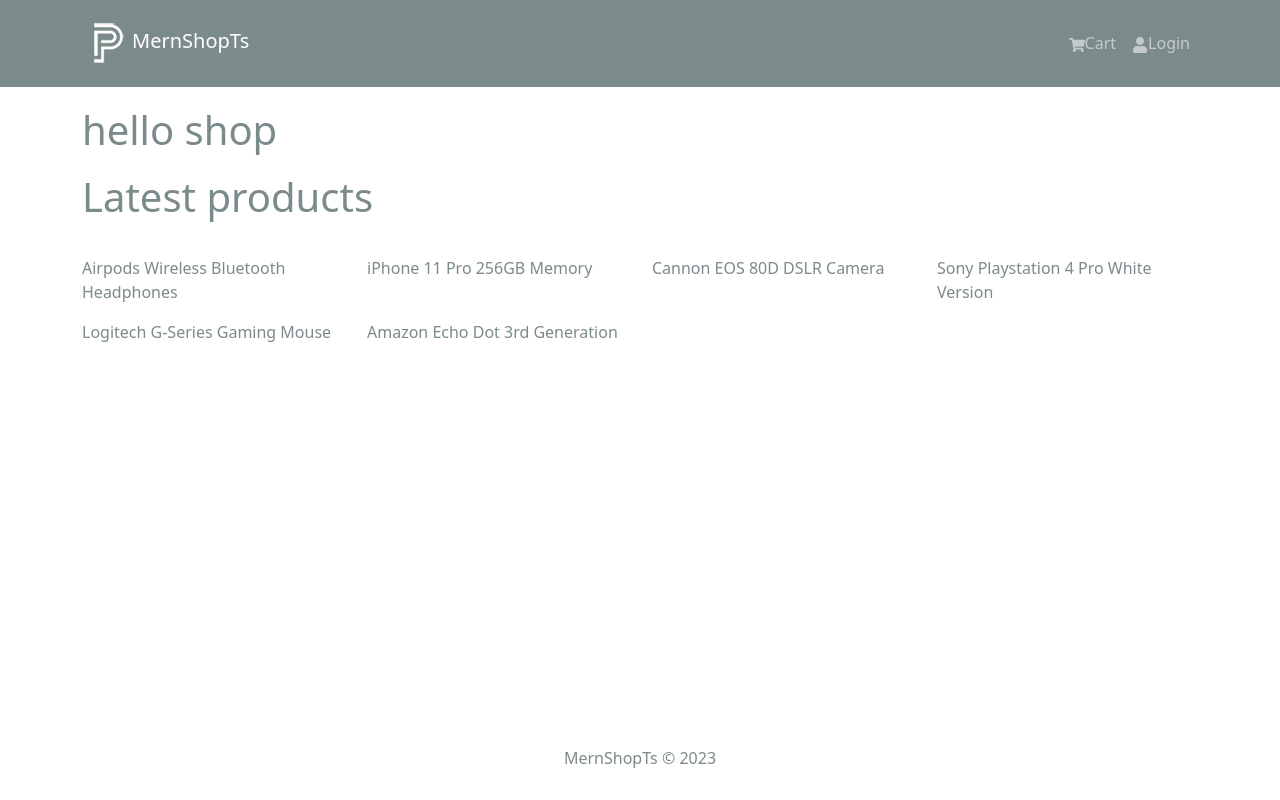
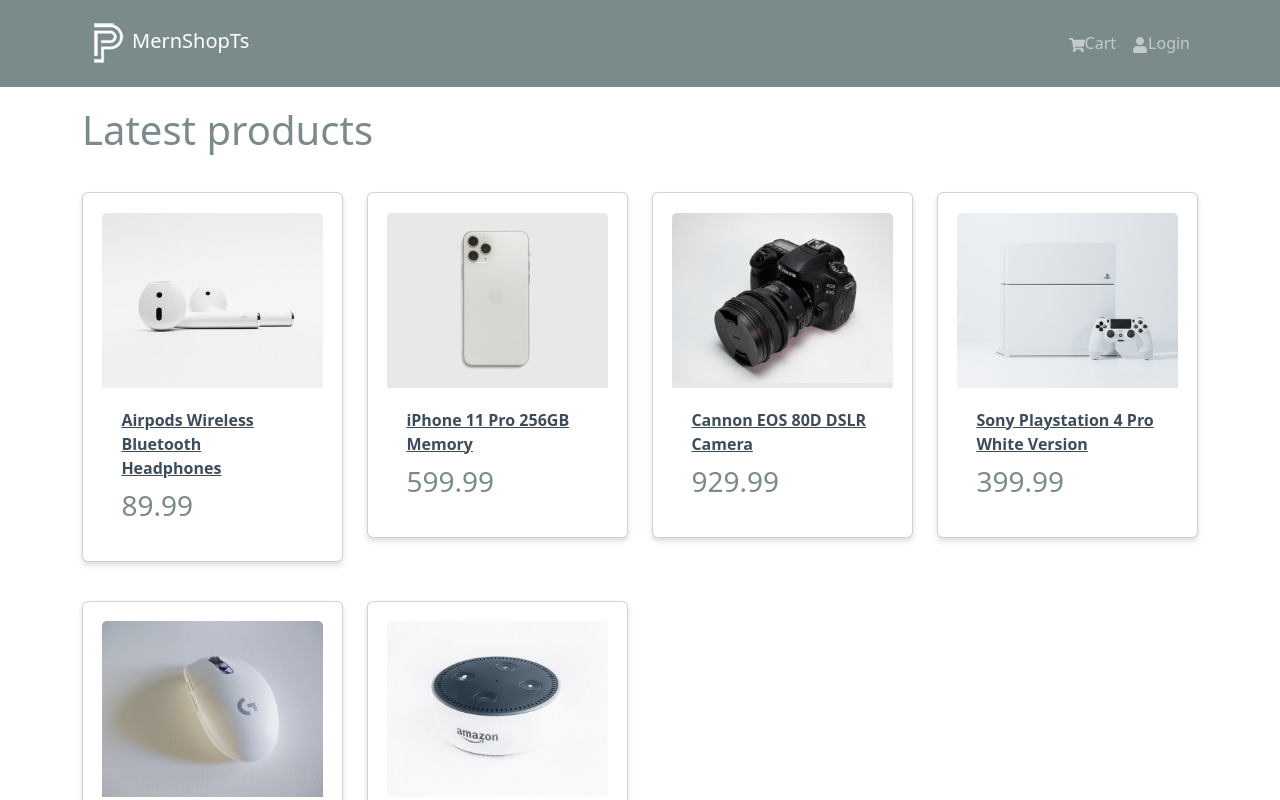
Before and after one commit to alexmisnovs/mern-shop-ts, a React (Create React App) app in the folder frontend-ts/: page / in a window 1280 px wide. Shown: the top 800 px of the page. Built offline with nearby package versions, Linux system fonts and the light colour scheme.

Commit message:
added product component

```diff
--- a/frontend-ts/src/App.tsx
+++ b/frontend-ts/src/App.tsx
@@ -9,7 +9,6 @@
       <Header />
       <main className="py-3">
         <Container>
-          <h1>hello shop</h1>
           <HomeScreen />
         </Container>
       </main>
--- /dev/null
+++ b/frontend-ts/src/components/Product.tsx
@@ -0,0 +1,31 @@
+import React from "react";
+import { Card, Container } from "react-bootstrap";
+import { FaShoppingCart, FaUser } from "react-icons/fa";
+import { IProduct } from "../models/models";
+
+type ProductProps = {
+  product: IProduct;
+};
+
+// const HomeScreen: React.FC = () => {
+const Product = ({ product }: ProductProps): JSX.Element => {
+  return (
+    <>
+      <Card className="my-3 p-3 rounded">
+        <a href={`/product/${product._id}`}></a>
+        <Card.Img src={product.image} variant="top" />
+
+        <Card.Body>
+          <a href={`/product/${product._id}`}>
+            <Card.Title as="div">
+              <strong>{product.name}</strong>
+            </Card.Title>
+          </a>
+          <Card.Text as="h3">{product.price}</Card.Text>
+        </Card.Body>
+      </Card>
+    </>
+  );
+};
+
+export default Product;
--- a/frontend-ts/src/screens/HomeScreen.tsx
+++ b/frontend-ts/src/screens/HomeScreen.tsx
@@ -2,6 +2,7 @@
 import { Row, Col, Container } from "react-bootstrap";
 import { FaShoppingCart, FaUser } from "react-icons/fa";
 import products from "../products";
+import Product from "../components/Product";
 
 // const HomeScreen: React.FC = () => {
 const HomeScreen = (): JSX.Element => {
@@ -10,9 +11,8 @@
       <h1>Latest products</h1>
       <Row>
         {products.map(product => (
-          <Col sm={12} md={6} lg={4} xl={3}>
-            <p></p>
-            {product.name}
+          <Col sm={12} md={6} lg={4} xl={3} key={product._id}>
+            <Product product={product} />
           </Col>
         ))}
       </Row>
```
